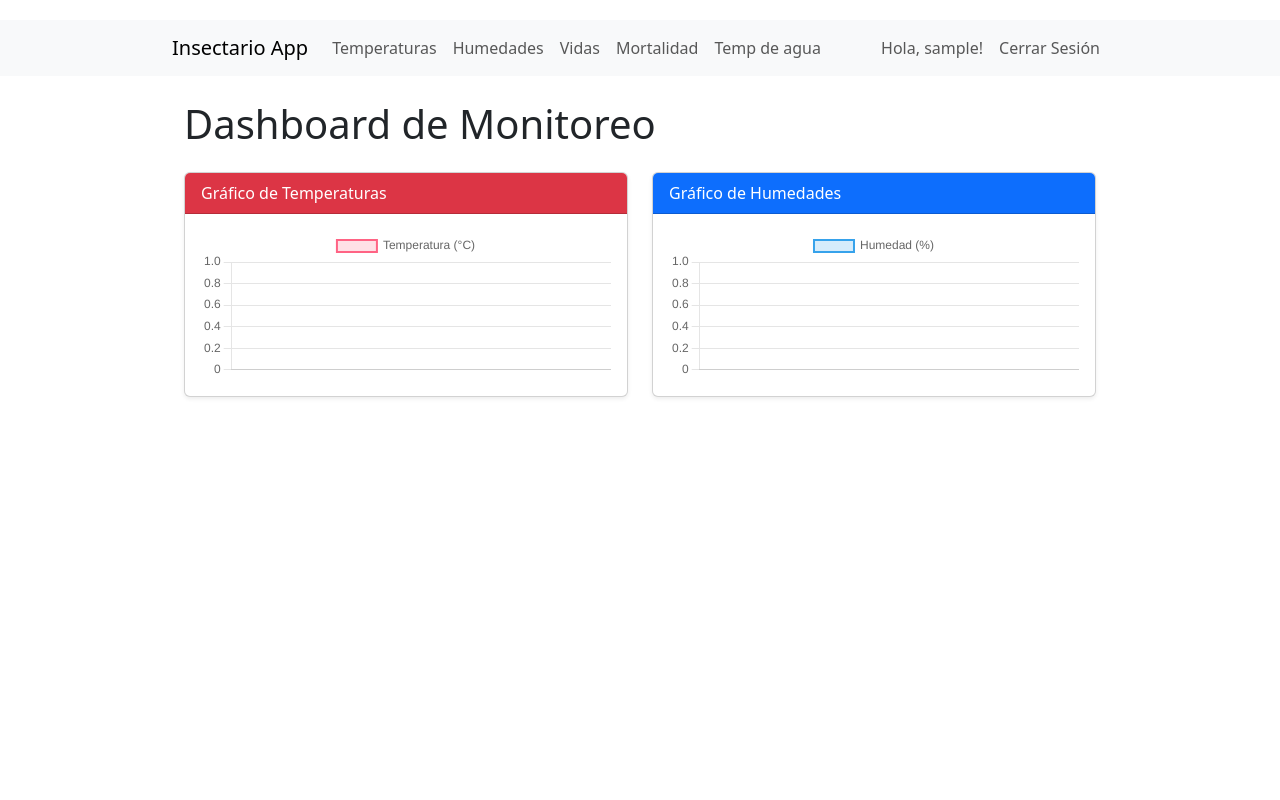
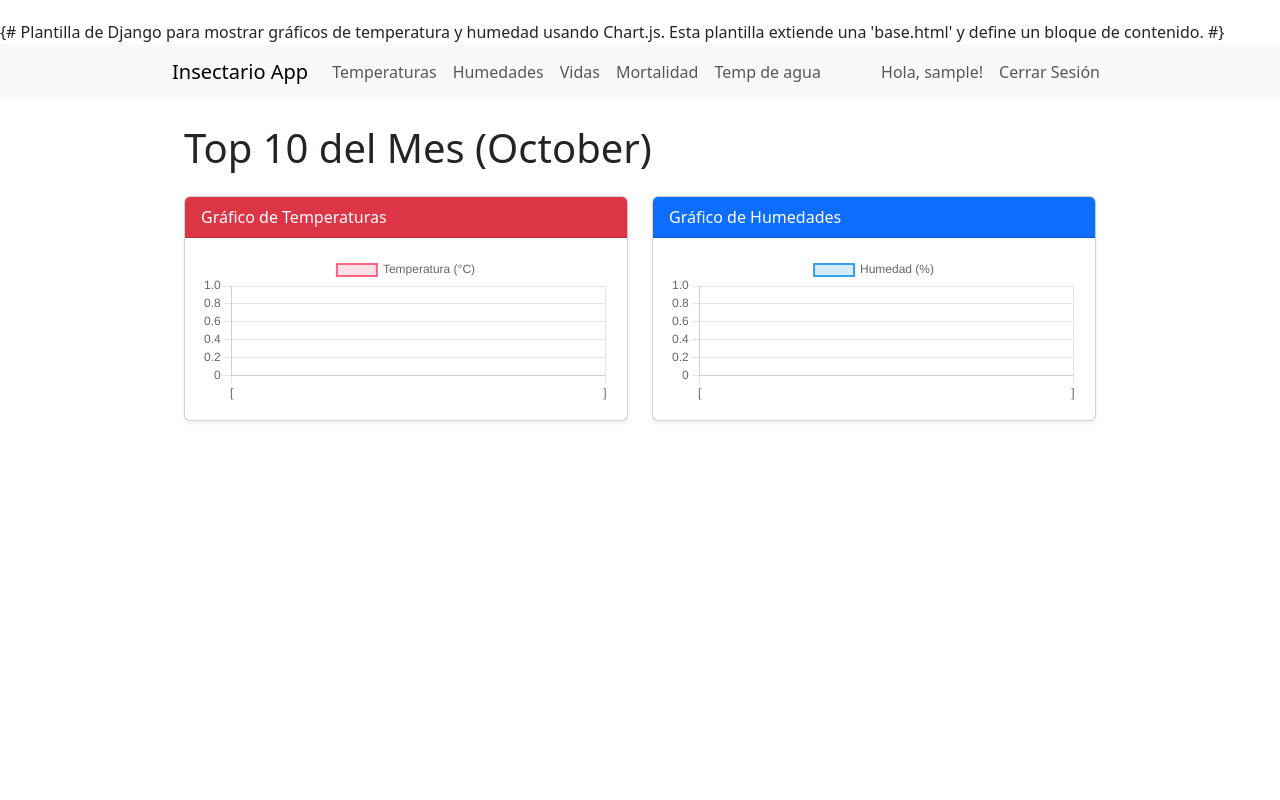
Before and after one commit to dmitre-cloud/-INSECTARIO, a Django app: page /dashboard/ in a window 1280 px wide. Run offline with Django 5.2, Linux system fonts and the light colour scheme; the visitor is signed in with stand-in values (Sample User, id 1); data that the repository does not hold is empty; some libraries are stand-ins or nearby versions.

Commit message:
first commit5

```diff
--- a/insect_app/templates/dashboard.html
+++ b/insect_app/templates/dashboard.html
@@ -1,3 +1,7 @@
+{#
+  Plantilla de Django para mostrar gráficos de temperatura y humedad usando Chart.js.
+  Esta plantilla extiende una 'base.html' y define un bloque de contenido.
+#}
 {% extends 'base.html' %}
 
 {% block content %}
--- a/insect_app/templates/temperatura_list.html
+++ b/insect_app/templates/temperatura_list.html
@@ -30,8 +30,10 @@
                             <td>{{ temp.min_temperatura }}</td>
                             <td>{{ temp.hora|time:"H:i" }}</td> {# Formato de hora #}
                             <td>{{ temp.area_de_trabajo }}</td>
-                            <td>{{ temp.fecha_creacion }}</td>
-                            <td>{{ temp.fecha_actualizacion }}</td>
+                            {# CAMBIO AQUÍ: Formato "dd/mm/YYYY a las H:i" #}
+                            <td>{{ temp.fecha_creacion|date:"d/m/Y \a \l\a\s H:i" }}</td>
+                            {# CAMBIO AQUÍ: Formato "dd/mm/YYYY a las H:i" #}
+                            <td>{{ temp.fecha_actualizacion|date:"d/m/Y \a \l\a\s H:i" }}</td>
                             <td>{{ temp.obs|default:"N/A" }}</td>
                             <td>
                                 <a href="{% url 'temperatura_update' temp.pk %}" class="btn btn-warning btn-sm me-1"><i class="bi bi-pen"></i></a>
--- a/insect_app/views.py
+++ b/insect_app/views.py
@@ -4,40 +4,48 @@
 from .models import Temperatura, Humedad, Vida, Mortalidad_pupas, RegistroTemperaturaAgua
 from .forms import TemperaturaForm, HumedadForm, VidaForm, MortalidadPupasForm, CustomAuthenticationForm, RegistroTemperaturaAguaForm # Asegúrate de usar el nombre correcto del formulario
 import json
+from datetime import datetime # ¡Importante! Necesitamos la fecha actual
 
 @login_required # Asegura que solo usuarios logueados puedan ver el dashboard
 def dashboard_view(request):
     """
-    Vista para mostrar los gráficos del dashboard.
+    Vista para mostrar los gráficos del dashboard con los 10 valores más altos del mes actual.
     """
-    # Obtenemos los últimos 30 registros para no sobrecargar el gráfico
-    # Ordenamos por fecha de creación para que el gráfico tenga sentido cronológico
-    temperaturas = Temperatura.objects.order_by('fecha_creacion').all()[:30]
-    humedades = Humedad.objects.order_by('fecha_creacion').all()[:30]
+    # Obtenemos el mes y año actual para el filtro
+    now = datetime.now()
+    current_month = now.month
+    current_year = now.year
+
+    # Consultamos las 10 temperaturas más altas del mes y año actual
+    # 1. Filtramos por año y mes
+    # 2. Ordenamos de forma descendente por el campo 'temperatura' (el guion lo indica)
+    # 3. Limitamos el resultado a 10 registros
+    top_temperaturas = Temperatura.objects.filter(
+        fecha_creacion__year=current_year,
+        fecha_creacion__month=current_month
+    ).order_by('-temperatura')[:10]
+
+    # Hacemos lo mismo para las humedades
+    top_humedades = Humedad.objects.filter(
+        fecha_creacion__year=current_year,
+        fecha_creacion__month=current_month
+    ).order_by('-humedad')[:10]
 
     # Preparamos los datos para los gráficos
-    # Etiquetas (labels) para el eje X (usaremos la hora y fecha de creación)
-    labels_temp = [t.fecha_creacion.strftime('%d/%m %H:%M') for t in temperaturas]
-    labels_hum = [h.fecha_creacion.strftime('%d/%m %H:%M') for h in humedades]
+    # Las etiquetas ahora mostrarán la fecha y hora exacta de cada pico
+    labels_temp = [t.fecha_creacion.strftime('%d/%m %H:%M') for t in top_temperaturas]
+    data_temp = [t.temperatura for t in top_temperaturas]
 
-    # Datos (data) para el eje Y
-    data_temp = [float(t.temperatura) for t in temperaturas]  # <-- CAMBIO AQUÍ
-    data_hum = [float(h.humedad) for h in humedades]      # <-- CAMBIO AQUÍ
+    labels_hum = [h.fecha_creacion.strftime('%d/%m %H:%M') for h in top_humedades]
+    data_hum = [h.humedad for h in top_humedades]
 
-    # Creamos el contexto para pasarlo a la plantilla
     context = {
-        'titulo': 'Dashboard de Monitoreo',
-
-        # Usamos json.dumps para convertir las listas de Python a arrays de JavaScript de forma segura
-        # 'labels_temp': json.dumps(labels_temp),
-        # 'data_temp': json.dumps(data_temp),
-        # 'labels_hum': json.dumps(labels_hum),
-        # 'data_hum': json.dumps(data_hum),
-        # PASÁ LAS LISTAS DIRECTAMENTE, ¡SIN json.dumps!
-        'labels_temp': labels_temp,
-        'data_temp': data_temp,
-        'labels_hum': labels_hum,
-        'data_hum': data_hum,
+        # Título dinámico que muestra el mes actual
+        'titulo': f'Top 10 del Mes ({now.strftime("%B")})',
+        'labels_temp': json.dumps(labels_temp),
+        'data_temp': json.dumps(data_temp),
+        'labels_hum': json.dumps(labels_hum),
+        'data_hum': json.dumps(data_hum),
     }
 
     return render(request, 'dashboard.html', context)
```
